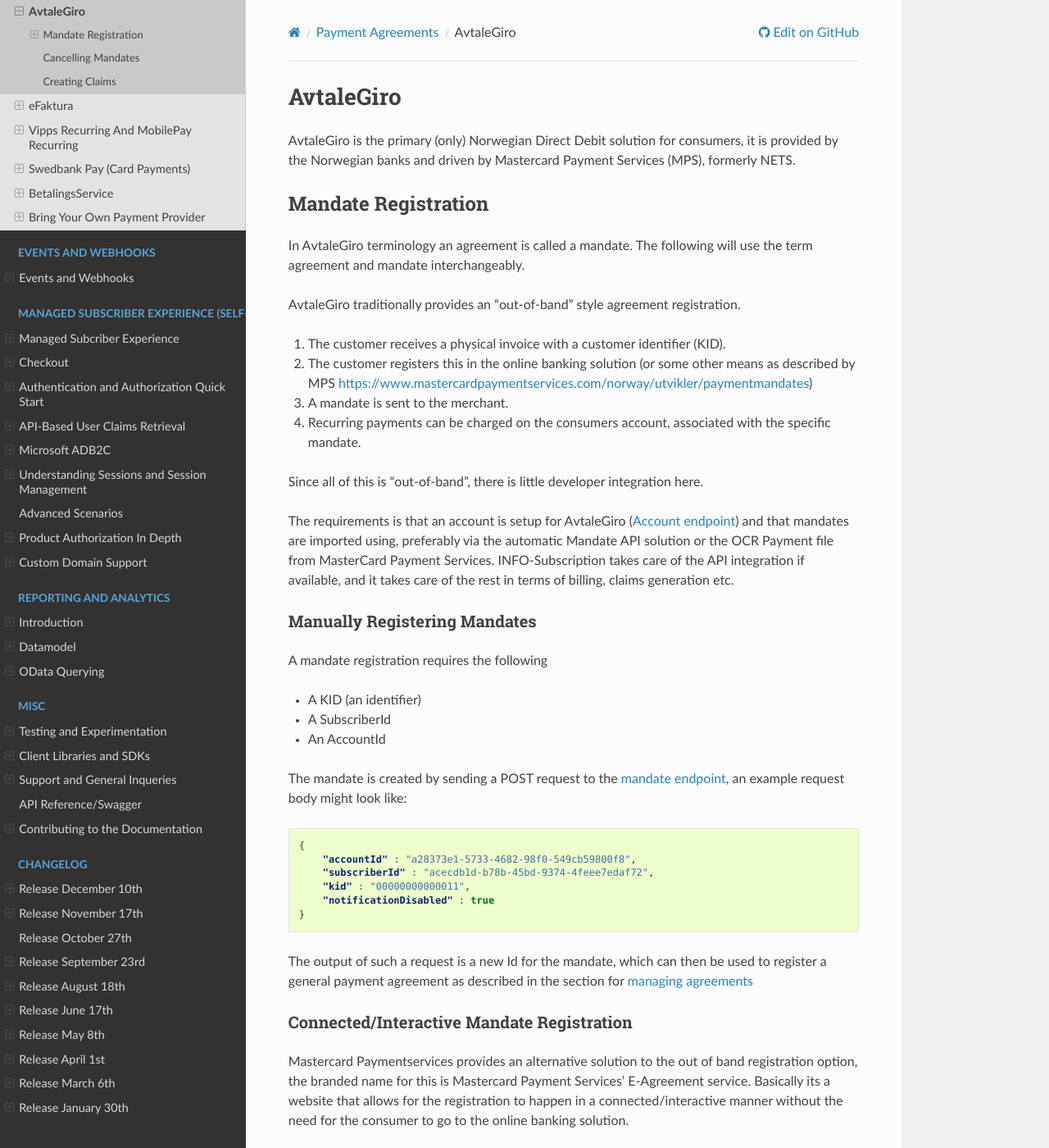
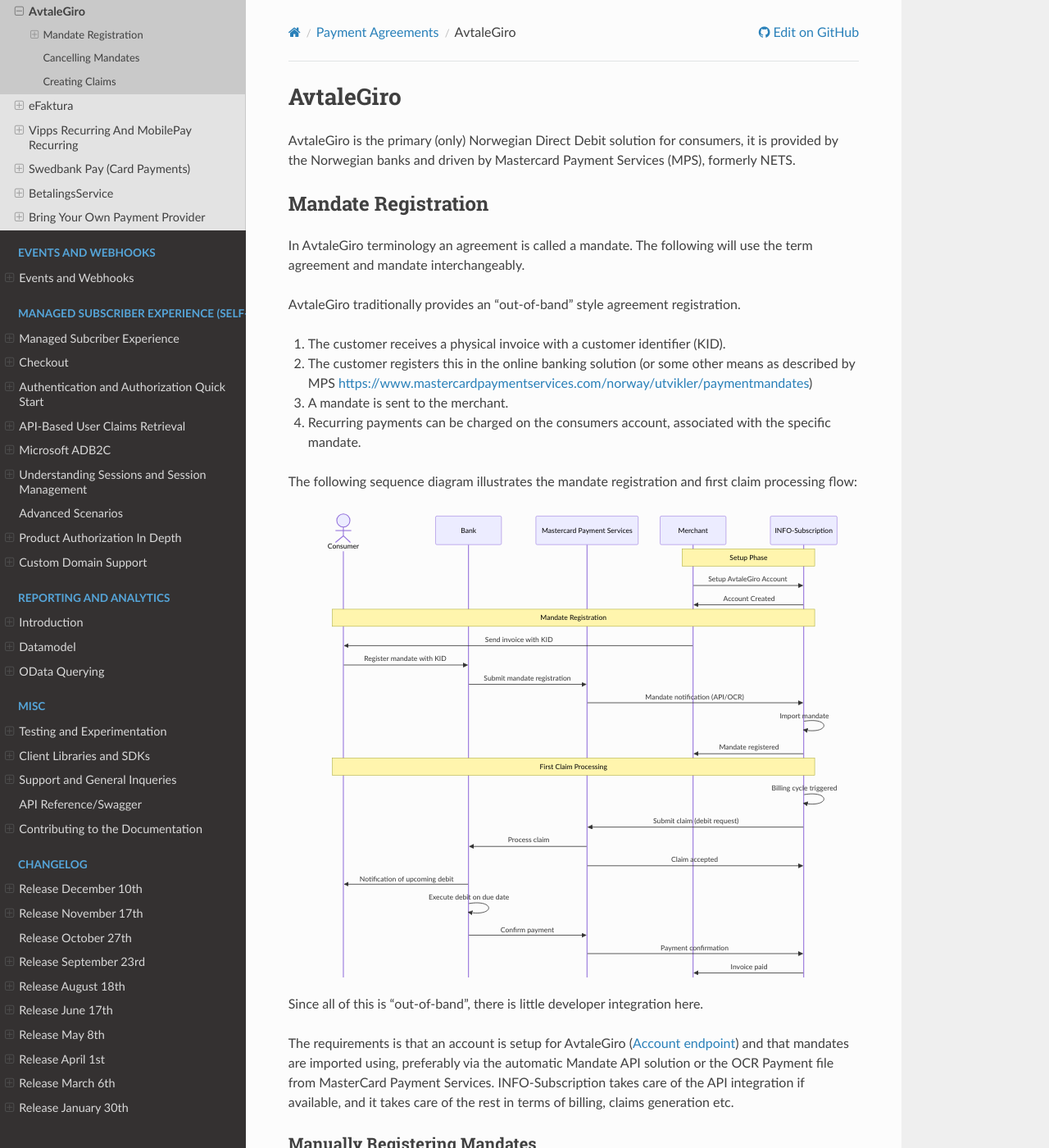
Before and after one commit to infosoftas/info-subscription-doc, a Sphinx documentation site: the page built from source/payments/providers/avtalegiro.rst, in a window 1280 px wide and 1400 px high. Shown: the whole window at 82% size. Built offline with Sphinx 7.4.7 and the Read the Docs theme 3.1.0, drawn with Linux system fonts in a browser that asks for light colours; formulas are drawn with MathJax 3.

Commit message:
Add sequence diagram for AvtaleGiro mandate registration and first claim processing
Co-authored-by: esbenbach <1378302+esbenbach@users.noreply.github.com>

```diff
--- a/source/payments/providers/avtalegiro.rst
+++ b/source/payments/providers/avtalegiro.rst
@@ -15,6 +15,41 @@ AvtaleGiro traditionally provides an "out-of-band" style agreement registration.
 2. The customer registers this in the online banking solution (or some other means as described by MPS https://www.mastercardpaymentservices.com/norway/utvikler/paymentmandates)
 3. A mandate is sent to the merchant.
 4. Recurring payments can be charged on the consumers account, associated with the specific mandate.
+
+The following sequence diagram illustrates the mandate registration and first claim processing flow:
+
+.. mermaid::
+
+   %%{init: { 'sequence': { 'mirrorActors': false } } }%%
+   sequenceDiagram
+      actor Consumer
+      participant Bank
+      participant MPS as Mastercard Payment Services
+      participant Merchant
+      participant INFO-Subscription
+
+      Note over Merchant,INFO-Subscription: Setup Phase
+      Merchant->>INFO-Subscription: Setup AvtaleGiro Account
+      INFO-Subscription->>Merchant: Account Created
+
+      Note over Consumer,INFO-Subscription: Mandate Registration
+      Merchant->>Consumer: Send invoice with KID
+      Consumer->>Bank: Register mandate with KID
+      Bank->>MPS: Submit mandate registration
+      MPS->>INFO-Subscription: Mandate notification (API/OCR)
+      INFO-Subscription->>INFO-Subscription: Import mandate
+      INFO-Subscription->>Merchant: Mandate registered
+
+      Note over Consumer,INFO-Subscription: First Claim Processing
+      INFO-Subscription->>INFO-Subscription: Billing cycle triggered
+      INFO-Subscription->>MPS: Submit claim (debit request)
+      MPS->>Bank: Process claim
+      MPS->>INFO-Subscription: Claim accepted
+      Bank->>Consumer: Notification of upcoming debit
+      Bank->>Bank: Execute debit on due date
+      Bank->>MPS: Confirm payment
+      MPS->>INFO-Subscription: Payment confirmation
+      INFO-Subscription->>Merchant: Invoice paid
 
 Since all of this is "out-of-band", there is little developer integration here.
 
```
